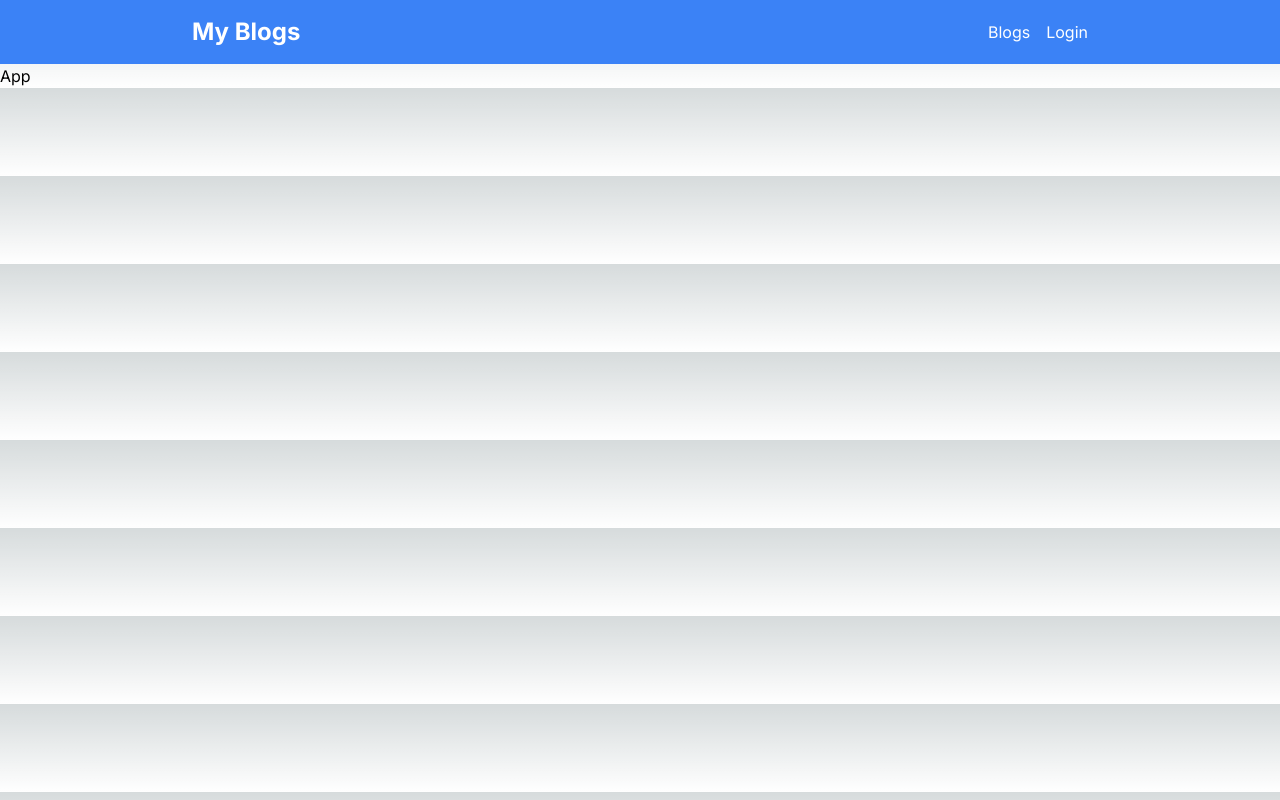
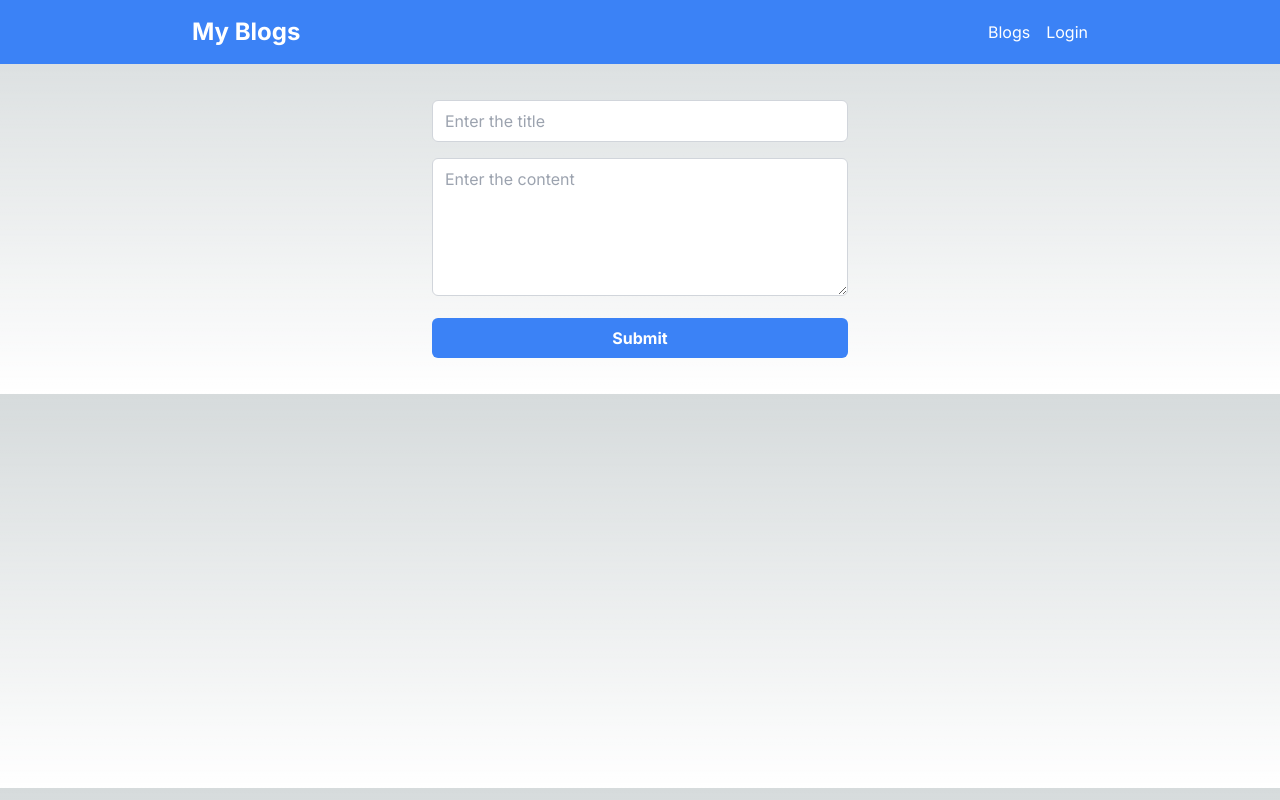
Before and after one commit to 6Glow/Full-Stack_Blog-App, a Next.js app in the folder blogs-app/: page / in a window 1280 px wide. Built offline with nearby package versions, Linux system fonts and the light colour scheme.

Commit message:
feat:  add FormPost component

```diff
--- a/blogs-app/src/app/globals.css
+++ b/blogs-app/src/app/globals.css
@@ -8,7 +8,7 @@
   --background-end-rgb: 255, 255, 255;
 }
 
-@media (prefers-color-scheme: dark) {
+@media (prefers-color-scheme: white) {
   :root {
     --foreground-rgb: 255, 255, 255;
     --background-start-rgb: 0, 0, 0;
--- a/blogs-app/src/app/page.tsx
+++ b/blogs-app/src/app/page.tsx
@@ -1,7 +1,10 @@
-import Image from "next/image";
+import FormNewPost from "@/components/from-nem-post";
+
 
 export default function Home() {
   return (
-  <main>App</main>
+    <main className='max-w-4xl mx-auto my-5'>
+      <FormNewPost />
+    </main>
   );
 }
--- /dev/null
+++ b/blogs-app/src/components/from-nem-post.tsx
@@ -0,0 +1,59 @@
+"use client";
+
+import { FormData } from "@/types/blog";
+import { ChangeEvent, FormEvent, useState } from "react";
+import ReactTextareaAutosize from "react-textarea-autosize";
+
+const inputClass =
+  'w-full py-2 px-3 border border-gray-300 rounded-md focus:outline-none focus:ring focus:border-blue-300';
+
+const FormNewPost = () => {
+  const [formData, setFormData] = useState<FormData>({
+    title: '',
+    content: '',
+  });
+
+  const handleChange = (
+    e: ChangeEvent<HTMLInputElement | HTMLTextAreaElement>
+  ) => {
+    e.preventDefault();
+    const { name, value } = e.target;
+    setFormData({
+      ...formData,
+      [name]: value,
+    });
+  };
+
+  const handleSubmit = async (e: FormEvent<HTMLFormElement>) => {
+    e.preventDefault();
+    console.log(formData);
+  };
+
+  return (
+    <form className='max-w-md mx-auto p-4' onSubmit={handleSubmit}>
+      <div className='mb-4'>
+        <input type="text"
+        className={inputClass}
+        placeholder="Enter the title"
+        name="title"
+        value={formData.title}
+        onChange={handleChange}
+        />
+      </div>
+      <div className='mb-4'>
+      <ReactTextareaAutosize
+          minRows={5}
+          name='content'
+          className={inputClass}
+          placeholder='Enter the content'
+          value={formData.content}
+          onChange={handleChange}
+        />
+      </div>
+      <button type="submit"className='bg-blue-500 hover:bg-blue-600 text-white font-bold py-2 px-4 rounded-md focus:outline-none focus:ring focus:border-blue-300 w-full disabled:bg-gray-400'
+      > Submit</button>
+    </form>
+  )
+}
+
+export default FormNewPost
--- /dev/null
+++ b/blogs-app/src/types/blog.ts
@@ -0,0 +1,4 @@
+export interface FormData {
+  title: string,
+  content: string
+}
```
Also changed, not shown: blogs-app/package.json (+5 -4 lines), 1 other file (tests, documents, lock files or other folders).
